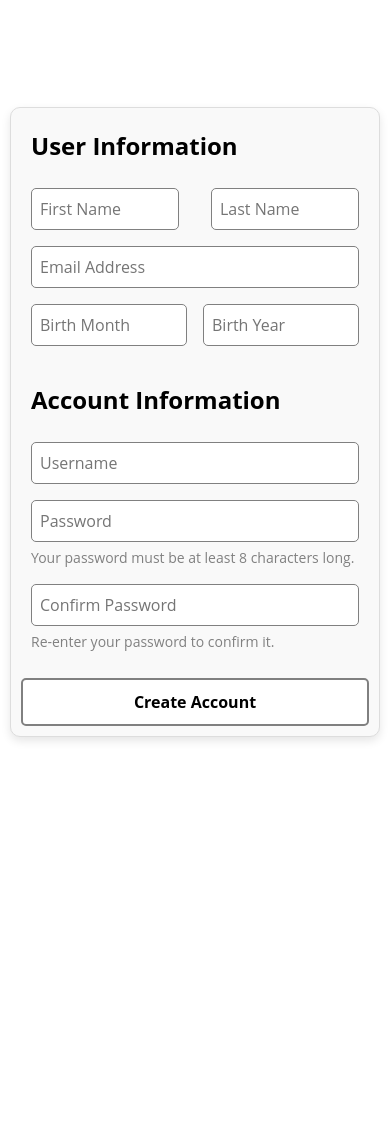
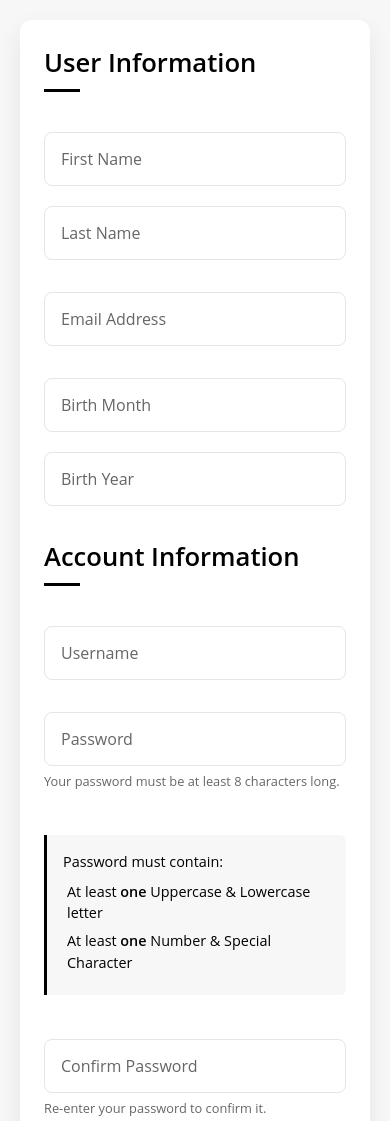
Before and after one commit to JoshuaErney/modern-html-form, a plain HTML site: page index.html in a window 390 px wide. Shown: the top 1121 px of the page. Before the commit the page ends 844 px from the top, so only its background shows below. Drawn offline with Linux system fonts and the light colour scheme.

Commit message:
Enhance form styling with modern black and white theme and responsive adjustments

```diff
--- a/css/main.css
+++ b/css/main.css
@@ -1,7 +1,35 @@
+/* Modern Black & White Form Styling */
+:root {
+  --black: #000000;
+  --dark-gray: #333333;
+  --medium-gray: #666666;
+  --light-gray: #e5e5e5;
+  --off-white: #f7f7f7;
+  --white: #ffffff;
+  --transition: all 0.25s ease;
+}
+
 body {
   display: flex;
   justify-content: center;
   align-items: center;
+  min-height: 100vh;
+  font-family: -apple-system, BlinkMacSystemFont, "Segoe UI", Roboto, Helvetica, Arial, sans-serif;
+  background-color: var(--off-white);
+  padding: 20px;
+  margin: 0;
+  color: var(--dark-gray);
+}
+
+#accountCreationForm {
+  max-width: 500px;
+  width: 100%;
+  margin: 0 auto;
+  padding: 32px;
+  background-color: var(--white);
+  border-radius: 12px;
+  border: none;
+  box-shadow: 0 10px 25px rgba(0, 0, 0, 0.08);
 }
 
 main,
@@ -10,56 +38,105 @@ div#userInfo,
 div#accountInfo {
   display: flex;
   flex-direction: column;
-  gap: 1rem;
-  padding: 10px;
+  gap: 1.5rem;
 }
 
 div#inputFieldGroup {
   display: flex;
-  gap: 2rem;
+  gap: 1.5rem;
 }
 
 .inputFieldGroup {
   display: flex;
-  gap: 1rem;
+  gap: 1.5rem;
 }
 
-.inputFieldGroup .inputField {
+.inputFieldGroup .inputField,
+.inputField {
   flex: 1;
+  margin-bottom: 0.5rem;
+  position: relative;
 }
 
 input {
   display: block;
   width: 100%;
-  padding: 0.5rem;
-  border: 1px solid grey;
-  border-radius: 5px;
+  padding: 14px 16px;
+  border: 1px solid var(--light-gray);
+  border-radius: 8px;
   font-size: 16px;
   box-sizing: border-box;
+  transition: var(--transition);
+  color: var(--dark-gray);
+  background-color: var(--white);
 }
 
 input:focus {
   outline: none;
-  border-color: black;
+  border-color: var(--black);
+  box-shadow: 0 0 0 3px rgba(0, 0, 0, 0.1);
+}
+
+input::placeholder {
+  color: var(--medium-gray);
 }
 
 small {
   display: block;
-  font-size: 0.875em;
-  color: grey;
-  margin-top: 5px;
+  font-size: 0.8rem;
+  color: var(--medium-gray);
+  margin-top: 6px;
 }
 
 h2 {
-  font-size: 1.5rem;
-  color: black;
-  margin-bottom: 0.5rem;
+  font-size: 1.6rem;
+  font-weight: 600;
+  color: var(--black);
+  margin-bottom: 1rem;
+  position: relative;
+  padding-bottom: 0.6rem;
 }
 
-ul {
-  list-style-type: disc;
-  padding: 0;
+h2::after {
+  content: '';
+  position: absolute;
+  bottom: 0;
+  left: 0;
+  width: 36px;
+  height: 3px;
+  background-color: var(--black);
+}
+
+.tooltip {
+  display: block;
+  background-color: var(--off-white);
+  border-left: 3px solid var(--black);
+  border-radius: 0 6px 6px 0;
+  padding: 16px;
+  font-size: 0.9rem;
+  color: var(--dark-gray);
+  margin: 12px 0 20px;
+}
+
+.tooltip p {
+  margin: 0 0 8px;
+  font-weight: 500;
+}
+
+.tooltip ul {
+  list-style-type: none;
+  padding-left: 4px;
   margin: 0;
+}
+
+.tooltip ul li {
+  margin-bottom: 6px;
+  position: relative;
+}
+
+.tooltip i {
+  font-style: normal;
+  font-weight: 600;
 }
 
 label.sr-only {
@@ -76,79 +153,45 @@ label.sr-only {
 }
 
 button {
-  background-color: white;
-  border: 2px solid grey;
-  color: black;
-  padding: 10px 20px;
+  background-color: var(--black);
+  border: none;
+  color: var(--white);
+  padding: 16px;
   font-size: 16px;
-  font-weight: bold;
-  border-radius: 5px;
+  font-weight: 600;
+  border-radius: 8px;
   cursor: pointer;
-  transition: background-color 0.3s, color 0.3s;
+  transition: var(--transition);
   width: 100%;
+  margin-top: 8px;
+  letter-spacing: 0.02em;
 }
 
 button:hover {
-  background-color: grey;
-  color: white;
+  background-color: var(--dark-gray);
+  transform: translateY(-2px);
+  box-shadow: 0 4px 12px rgba(0, 0, 0, 0.15);
 }
 
 button:focus {
   outline: none;
-  box-shadow: 0 0 5px grey;
+  box-shadow: 0 0 0 3px rgba(0, 0, 0, 0.2);
 }
 
 button:active {
-  background-color: black;
-  color: white;
+  transform: translateY(0);
+  box-shadow: none;
 }
 
-#accountCreationForm {
-  max-width: 500px;
-  margin: 0 auto;
-  padding: 20px;
-  background-color: #f9f9f9;
-  border-radius: 10px;
-  border: 1px solid #ddd;
-  box-shadow: 0 4px 10px rgba(0, 0, 0, 0.1);
+/* Responsive adjustments */
+@media (max-width: 600px) {
+  #accountCreationForm {
+    padding: 24px;
+  }
+
+  div#inputFieldGroup,
+  .inputFieldGroup {
+    flex-direction: column;
+    gap: 0.75rem;
+  }
 }
-
-.tooltip-wrapper {
-  position: relative;
-}
-
-.tooltip {
-  display: none;
-  background-color: #f9f9f9;
-  border: 1px solid #ddd;
-  border-radius: 5px;
-  padding: 10px;
-  font-size: 0.875em;
-  color: #333;
-  max-width: 100%;
-  margin-top: 8px;
-  opacity: 0;
-}
-
-.tooltip p {
-  margin: 0 0 4px;
-  font-weight: bold;
-}
-
-.tooltip ul {
-  padding-left: 20px;
-  margin: 0;
-}
-
-.tooltip ul li {
-  margin-bottom: 4px;
-}
-
-.tooltip-wrapper:focus-within .tooltip {
-  display: block;
-}
-
-.inputField:focus-within+.tooltip {
-  display: block;
-  opacity: 1;
-}
```
